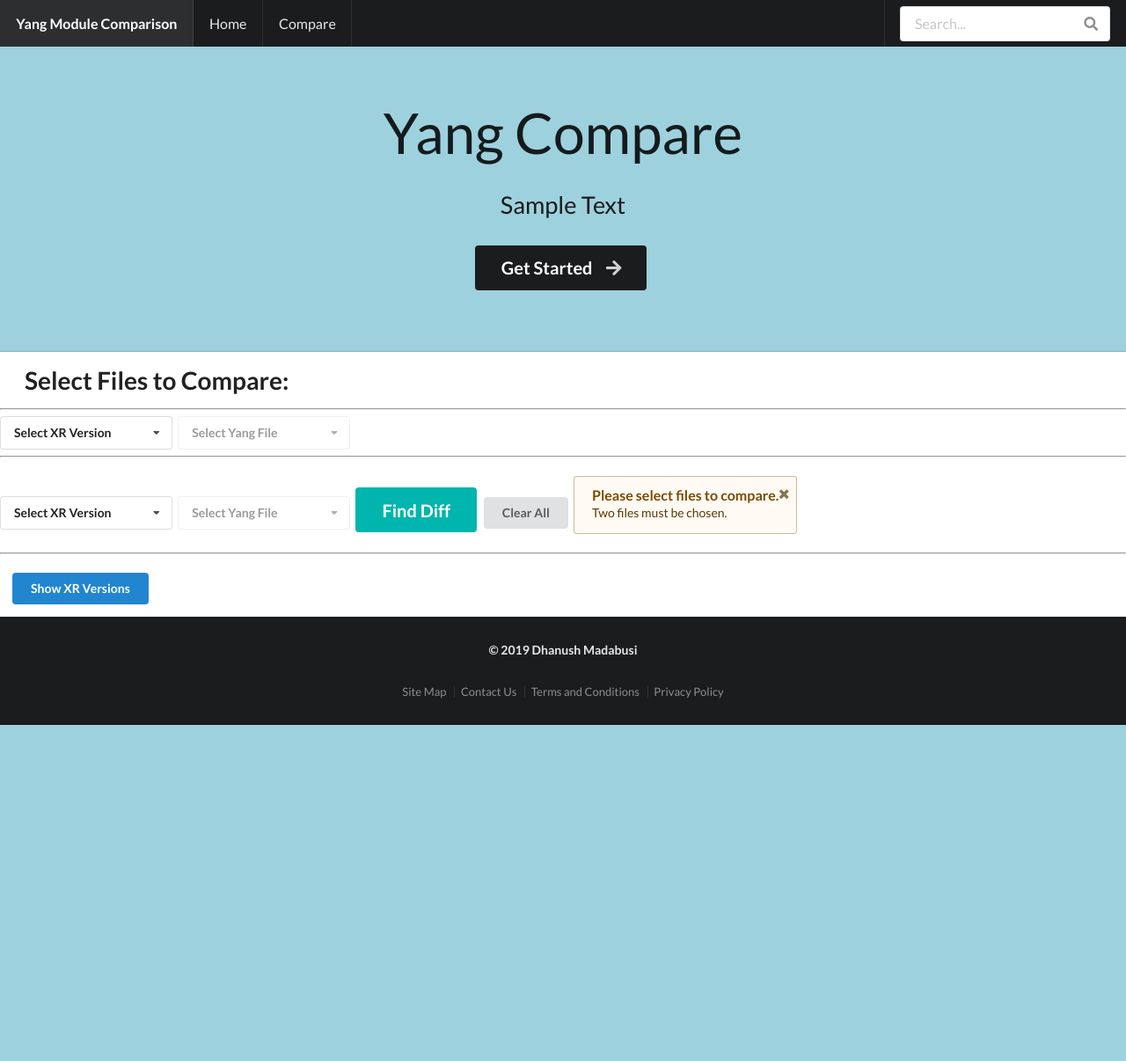
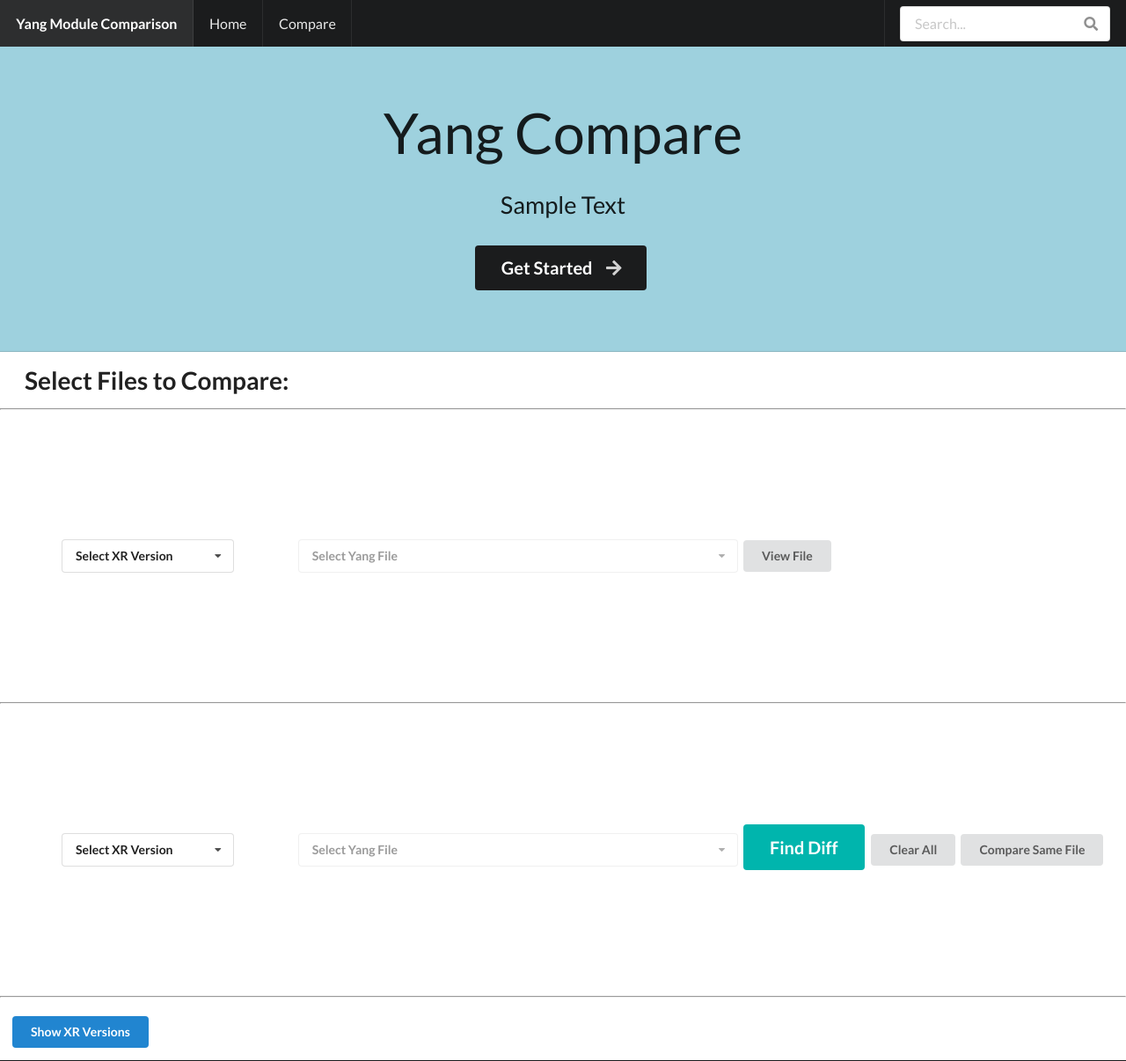
Before and after one commit to dmads98/yangdiff-django, a Django app: page /compare/ in a window 1280 px wide. Shown: the top 1206 px of the page at 88% size. Before the commit the page ends 824 px from the top, so only its background shows below. Run offline with Django 3.2, Linux system fonts and the light colour scheme; data that the repository does not hold is empty.

Commit message:
fixed dropdown bug

```diff
--- a/src/static/yang_compare/css/compare.css
+++ b/src/static/yang_compare/css/compare.css
@@ -12,9 +12,17 @@
   display: none;
 }
 
-#version-dropdown{
-  margin: 10em 7em;
-  max-width: 400px;
+#version-dropdown1, #version-dropdown2{
+  margin: 10em 5em;
+  /*max-width: 400px;*/
+}
+
+#file-dropdown1, #file-dropdown2{
+  min-width: 500px;
+}
+
+.ui.warning.message{
+  display: none;
 }
 
 #jumbo{
--- a/src/static/yang_compare/js/compare.js
+++ b/src/static/yang_compare/js/compare.js
@@ -1,14 +1,32 @@
 var getVersions = function(){
     $.ajax({
-    	url: 'ajax/versions',
+    	url: 'ajax/test',
     	type: 'GET',
     	success: function(response){
-    		console.log(response);
     		let list = '';
         	response.versions.forEach(vers => {
         		list += `<div class="item">${vers}</div>`;
 			});
     		$('#versions-list').append(list);
+    	},
+    	error : function(response){
+			console.log(response)
+		}
+    });
+};
+
+var findDiff = function(){
+	url = 'ajax/findDiff/' +
+		$('#version-dropdown1').dropdown('get value') + '/' +
+		$('#file-dropdown1').dropdown('get value') + '/' +
+		$('#version-dropdown2').dropdown('get value') + '/' +
+		$('#file-dropdown2').dropdown('get value');
+	console.log(url)
+    $.ajax({
+    	url: url,
+    	type: 'GET',
+    	success: function(response){
+    		console.log(response);
     	},
     	error : function(response){
 			console.log(response)
@@ -38,16 +56,115 @@ $(document).ready(() => {
     	'linear'
   		)
 	});
-	$('#version-dropdown').dropdown({
+	$('#version-dropdown1').dropdown({
 		forceSelection: false,
 		clearable: true,
       	filterRemoteData: true,
       	saveRemoteData: false,
 		apiSettings: {
       		// this url parses query server side and returns filtered results
-      		url: '/compare/ajax/test',
+      		url: '/compare/ajax/versions',
       		cache: false
     	},
 	});
 
+	$('#version-value1').on('change', () => {
+		$('#file-dropdown1 .menu').empty()
+		$('#file-dropdown1').dropdown('clear')
+		if($('#version-dropdown1').dropdown('get value') == ""){
+			$('#file-dropdown1').addClass('disabled')
+		}
+		else{
+			var url = '/compare/ajax/files/' + $('#version-dropdown1').dropdown('get value');
+			$('#file-dropdown1').removeClass('disabled')
+			$('#file-dropdown1').dropdown({
+				forceSelection: false,
+				clearable: true,
+		      	filterRemoteData: true,
+		      	saveRemoteData: false,
+				apiSettings: {
+		      		// this url parses query server side and returns filtered results
+		      		url: url,
+		      		cache: false,
+		    	},
+			});
+		}
+	})
+
+	$('#version-dropdown2').dropdown({
+		forceSelection: false,
+		clearable: true,
+      	filterRemoteData: true,
+      	saveRemoteData: false,
+		apiSettings: {
+      		// this url parses query server side and returns filtered results
+      		url: '/compare/ajax/versions',
+      		cache: false
+    	},
+	});
+
+	$('#version-value2').on('change', () => {
+		$('#file-dropdown2 .menu').empty()
+		$('#file-dropdown2').dropdown('clear')
+		if($('#version-dropdown2').dropdown('get value') == ""){
+			$('#file-dropdown2').addClass('disabled')
+		}
+		else{
+			var url = '/compare/ajax/files/' + $('#version-dropdown2').dropdown('get value');
+			$('#file-dropdown2').removeClass('disabled')
+			$('#file-dropdown2').dropdown({
+				forceSelection: false,
+				clearable: true,
+		      	filterRemoteData: true,
+		      	saveRemoteData: false,
+				apiSettings: {
+		      		// this url parses query server side and returns filtered results
+		      		url: url,
+		      		cache: false,
+		    	},
+			});
+		}
+	})
+
+	$('#compare-btn').on('click', () => {
+		if (($('#version-dropdown1').dropdown('get value') == "") ||
+			($('#version-dropdown2').dropdown('get value') == "") ||
+			($('#file-dropdown1').dropdown('get value') == "") ||
+			($('#file-dropdown2').dropdown('get value') == "")){
+			$('.ui.warning.message').show()
+		}
+		else{
+			$('.ui.warning.message').hide();
+			findDiff()
+		}
+	})
+
+	$('.ui.warning.message .icon').on('click', () => {
+		$('.ui.warning.message').hide();
+	})
+
+
+
+	$('#clear-btn').on('click', () => {
+		$('#version-dropdown1').dropdown('clear')
+		$('#version-dropdown2').dropdown('clear')
+		$('#file-dropdown1').dropdown('clear')
+		$('#file-dropdown2').dropdown('clear')
+	})
+
+	$('#view-file-btn1').on('click', () => {
+		console.log("test")
+		// var url = '/compare/ajax/view/' + $('#version-dropdown1').dropdown('get value') + '/' + $('#file-dropdown1').dropdown('get value');
+		// $.ajax({
+  //   	url: url,
+  //   	type: 'GET',
+  //   	success: function(response){
+  //   		console.log(response)
+  //   	},
+  //   	error : function(response){
+		// 	console.log(response)
+		// }
+    // });
+	})
+
 })
--- a/src/yang_compare/templates/yang_compare/compare.html
+++ b/src/yang_compare/templates/yang_compare/compare.html
@@ -43,6 +43,10 @@ Yang File Compare
   <div class="default text">Select Yang File</div>
 </div>
 
+<button id="view-file-btn1" class="ui button">
+ 	View File
+</button>
+
 <hr>
 
 <div id="version-dropdown2" class="ui new search selection dropdown floating button">
@@ -63,6 +67,10 @@ Yang File Compare
 
 <button id="clear-btn" class="ui button">
  	Clear All
+</button>
+
+<button id="same-file-btn" class="ui button">
+ 	Compare Same File
 </button>
 
 <div class="ui compact warning message">
--- a/src/yang_compare/urls.py
+++ b/src/yang_compare/urls.py
@@ -1,11 +1,13 @@
 from django.urls import path
 from .views import(
-	compare_page, getDropDownVersions, getDropDownFiles, getVersions
+	compare_page, getDropDownVersions, getDropDownFiles, getVersions, compareFiles, getFileContent
 )
 
 urlpatterns = [
 	path('', compare_page),
 	path('ajax/versions', getDropDownVersions, name = 'ajax_versions'),
 	path('ajax/files/<str:vers>', getDropDownFiles, name = 'ajax_files'),
+	path('ajax/findDiff/<str:oldvers>/<str:oldfile>/<str:newvers>/<str:newfile>', compareFiles, name = 'ajax_findDiff'),
+	path('ajax/view/<str:vers>/<str:file>', getFileContent),
 	path('ajax/test', getVersions, name = 'ajax_test'),
 ]
--- a/src/yang_compare/views.py
+++ b/src/yang_compare/views.py
@@ -3,6 +3,7 @@
 import requests
 import json
 from django.conf import settings
+import subprocess
 
 # Create your views here.
 
@@ -55,3 +56,143 @@
 				versions.append((el["name"]))
 		return JsonResponse({"success": True, "versions" :versions}, status=200)
 	return JsonResponse({"success": False}, status=400)
+
+def getFileContent(request, vers, file):
+	if request.method == "GET" and request.is_ajax():
+		url = "https://raw.githubusercontent.com/YangModels/yang/master/vendor/cisco/xr/" + vers + "/" + file
+		print(url)
+		content_req = requests.get(url)
+		print(content_req)
+		return JsonResponse({"success": True, "results" :[]}, status=200)
+	return JsonResponse({"success": False}, status=400)
+
+def compareFiles(request, oldvers, oldfile, newvers, newfile):
+	if request.method == "GET" and request.is_ajax():
+		results = []
+		# create_temp_directory()
+
+		# vers_req = requests.get('https://api.github.com/repos/YangModels/yang/contents/vendor/cisco/xr', auth=('dmads98', MY_TOKEN))
+		# json = vers_req.json()
+		# for el in json:
+		# 	if (el["type"] == "dir"):
+		# 		results.append({
+		# 			"name": el["name"],
+		# 			"value": el["name"],
+		# 			"text": el["name"]
+		# 			})
+		return JsonResponse({"success": True, "results": results}, status=200)
+	return JsonResponse({"success": False}, status=400)
+
+def fileCompare():
+	old_file = "Cisco-IOS-XR-telemetry-model-driven-oper"
+	new_file = old_file
+	old_vers = "633"
+	new_vers = "652"
+	diff_type = "normal"
+	header = "false"
+	create_temp_directory()
+	create_output_directory()
+	copy_and_modify_files(old_file, old_vers)
+	if (check_for_valid_files(old_file + "-" + old_vers, "temp_files") and check_for_valid_files(new_file, new_vers + "-yang")):
+		subpr = subprocess.run([
+			"yangdiff-pro",
+			"--old=temp_files/" + old_file + "-" + old_vers + ".yang",
+			"--new=" + new_vers + "-yang/" + new_file + ".yang",
+			"--modpath=" + "temp_files:" + new_vers + "-yang",
+			"--difftype=" + diff_type,
+			"--header=" + header], capture_output=True, text=True)
+		output = subpr.stdout.strip('\n')
+		if output.startswith("Error"):
+			print("Error(s) occurred - Comparison unsuccessful")
+			error = output[7:output.find("yangdiff")]
+			error = error[:1].upper() + error[1:]
+			error = error.strip('\n')
+			print(error)
+		else:
+			file = open("diff_output/diff.txt", "w+")
+			file.write(output)
+			file.close()
+			print(output)
+
+def create_temp_directory():
+	subpr = subprocess.run([
+		"mkdir",
+		"temp_files"])
+
+def delete_temp_directory():
+	subpr = subprocess.run([
+		"rm",
+		"-r",
+		"temp_files"])
+
+def create_output_directory():
+	subpr = subprocess.run([
+		"mkdir",
+		"diff_output"])
+
+def check_for_valid_files(file, dir_name):
+	subpr = subprocess.run([
+		"pyang",
+		"-f",
+		"tree",
+		dir_name + "/" + file + ".yang",
+		"-p",
+		dir_name], capture_output=True, text=True)
+	if subpr.stderr != "":
+		print("Error(s) occurred - File set invalid")
+		index = subpr.stderr.find("]")
+		if index != -1:
+			print((subpr.stderr[index + 2:]).strip('\n'))
+			return False
+		errors = subpr.stderr.splitlines()
+		for line in errors:
+			line = line[line.find("error: ") + 7:]
+			line = line[:1].upper() + line[1:]
+			if not line.startswith("Module"):
+				print("    ", line)
+			else:
+				print(line)
+		return False
+	output = subpr.stdout.strip('\n')
+	if output == "":
+		print("Please select a primary module to compare. You have selected a submodule or types file." +
+			"\nA node tree cannot be constructed from this file.")
+		return False
+	return True
+
+def copy_and_modify_files(file, vers):
+	file_list = [file]
+	completed = set()
+	while file_list:
+		file = file_list.pop()
+		if file in completed:
+			continue
+		copy = open("temp_files/" + file + "-" + vers + ".yang", "w+")
+		with open(vers + "-yang/" + file + ".yang", 'r') as orig:
+			copy.write(modify_line(orig.readline(), vers)[0])
+			header_parsed = False
+			for line in orig:
+				if header_parsed:
+					copy.write(line)
+					continue
+				if line.find("/***") != -1:
+					copy.write(line)
+					continue
+				if line.find("import") != -1 or line.find("include") != -1 or line.find("belongs-to") != -1:
+					tab = len(line) - len(line.lstrip())
+					result = modify_line(line[tab:], vers)
+					file_list.append(result[1])
+					copy.write(line[:tab] + result[0])
+					continue
+				if line.find("organization") >= 0:
+					header_parsed = True
+				copy.write(line)
+		copy.close()
+		completed.add(file)
+
+def modify_line(line, vers):
+	words = line.split()
+	file_name = words[1]
+	words[1] = words[1] + "-" + vers
+	words.append('\n')
+	return [' '.join(words), file_name]
```
Also changed, not shown: src/yang_compare/static/yang_compare/js/compare.js (+30 -12 lines).
